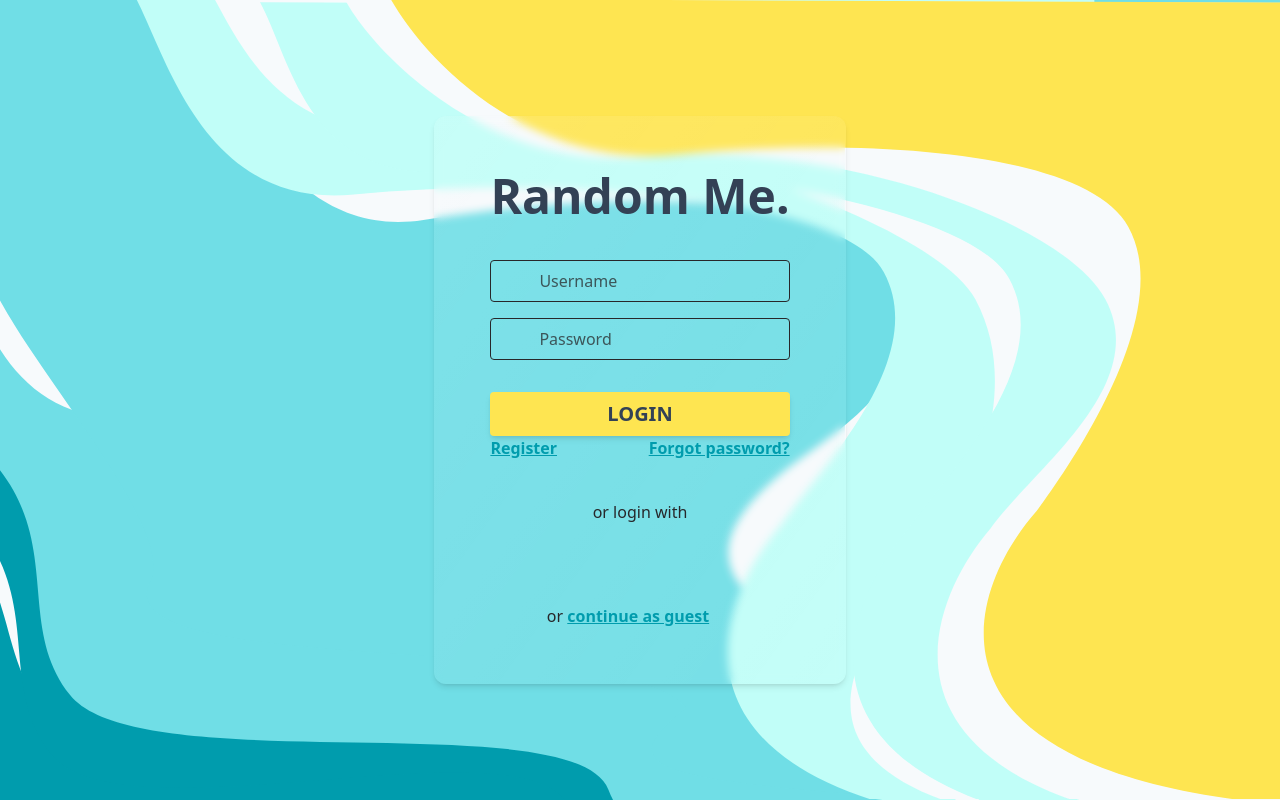
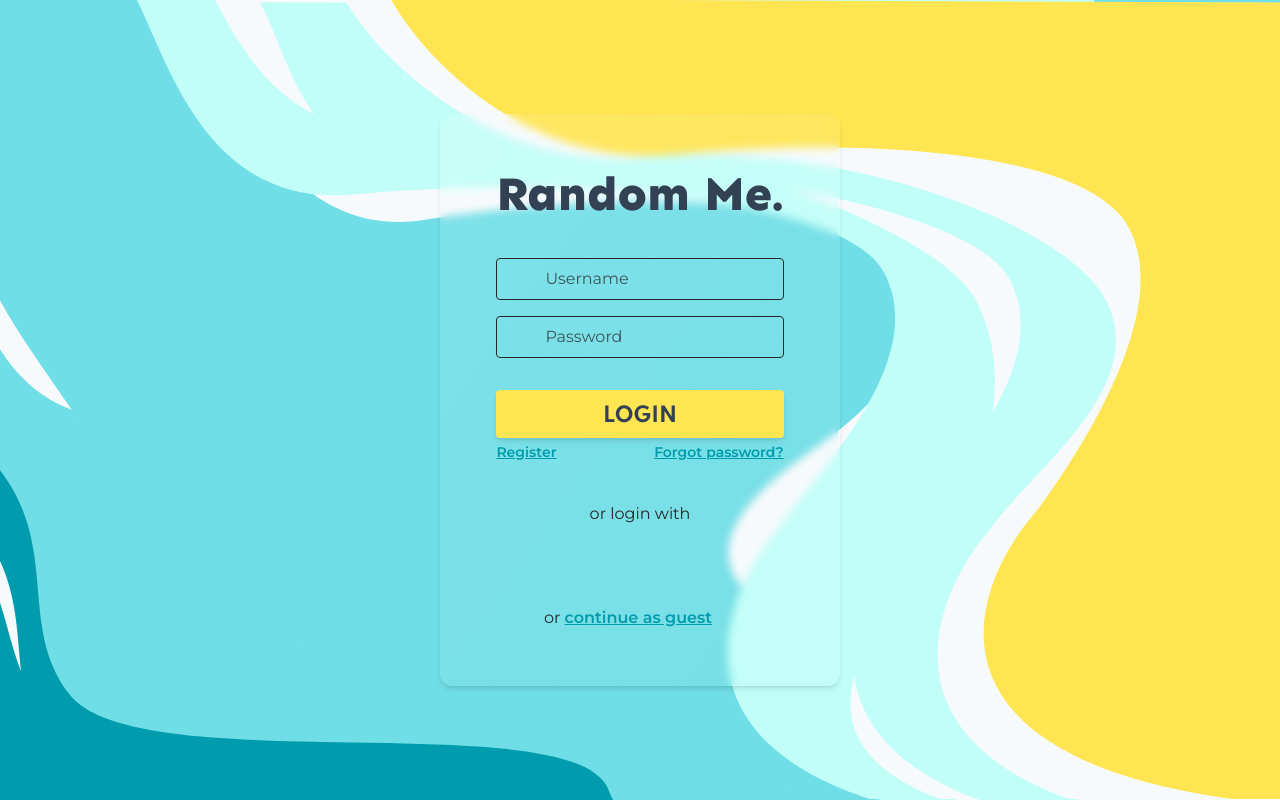
Before and after one commit to Randome-Me/random-me-frontend, a Next.js app: page /login in a window 1280 px wide. Built offline with nearby package versions, Linux system fonts and the light colour scheme; some icons are missing.

Commit message:
💄 added font families

```diff
--- a/components/pages/login/LoginForm.tsx
+++ b/components/pages/login/LoginForm.tsx
@@ -66,11 +66,11 @@ export default function LoginForm() {
           />
         </div>
       </div>
-      <div>
+      <div className="space-y-1">
         <button
           type="submit"
-          className="w-full bg-yellow py-2 text-xl rounded shadow-md
-        text-black mt-4 font-bold active:shadow-none
+          className="font-Spartan font-bold w-full bg-yellow pb-2 pt-3 text-xl rounded shadow-md
+        text-black mt-4  active:shadow-none
         focus-visible:outline-teal-600
           md:mt-8"
         >
@@ -78,12 +78,12 @@ export default function LoginForm() {
         </button>
         <div className="flex justify-between">
           <Link href="/register">
-            <a className="clickable-text-teal">Register</a>
+            <a className="clickable-text-teal text-sm">Register</a>
           </Link>
           <a
             onClick={handleForgotPassword}
             href=""
-            className="clickable-text-teal"
+            className="clickable-text-teal text-sm"
           >
             Forgot password?
           </a>
--- /dev/null
+++ b/pages/_document.tsx
@@ -0,0 +1,18 @@
+import { Html, Head, Main, NextScript } from "next/document"
+
+export default function Document() {
+  return (
+    <Html>
+      <Head>
+        <link
+          href="https://fonts.googleapis.com/css2?family=Montserrat:ital,wght@0,400;0,500;0,600;1,400&family=Sen:wght@700;800&family=Spartan:wght@700&display=swap"
+          rel="stylesheet"
+        />
+      </Head>
+      <body>
+        <Main />
+        <NextScript />
+      </body>
+    </Html>
+  )
+}
--- a/pages/login.tsx
+++ b/pages/login.tsx
@@ -22,7 +22,7 @@ export default function Login() {
           <Glass className="p-[2rem] space-y-4 md:space-y-10 xs:p-10 sm:p-14">
             <strong
               className="text-black text-4xl sm:text-5xl font-extrabold
-            flex justify-center"
+            font-Sen flex justify-center"
             >
               Random Me.
             </strong>
--- a/styles/globals.css
+++ b/styles/globals.css
@@ -8,7 +8,7 @@
   }
 
   body {
-    @apply bg-teal-600 text-black-gray;
+    @apply font-Montserrat bg-teal-600 text-black-gray;
   }
 
   h1,
--- a/tailwind.config.js
+++ b/tailwind.config.js
@@ -1,3 +1,5 @@
+const defaultTheme = require("tailwindcss/defaultTheme")
+
 module.exports = {
   content: ["pages/**/*.{tsx,jsx,js,ts}", "components/**/*.{tsx,jsx,js,ts}"],
   theme: {
@@ -16,6 +18,11 @@ module.exports = {
       screens: {
         xs: "360px",
       },
+      fontFamily: {
+        Sen: ["Sen", ...defaultTheme.fontFamily.sans],
+        Montserrat: ["Montserrat", ...defaultTheme.fontFamily.sans],
+        Spartan: ["Spartan", ...defaultTheme.fontFamily.sans],
+      },
     },
   },
   plugins: [require("@tailwindcss/forms")],
```
